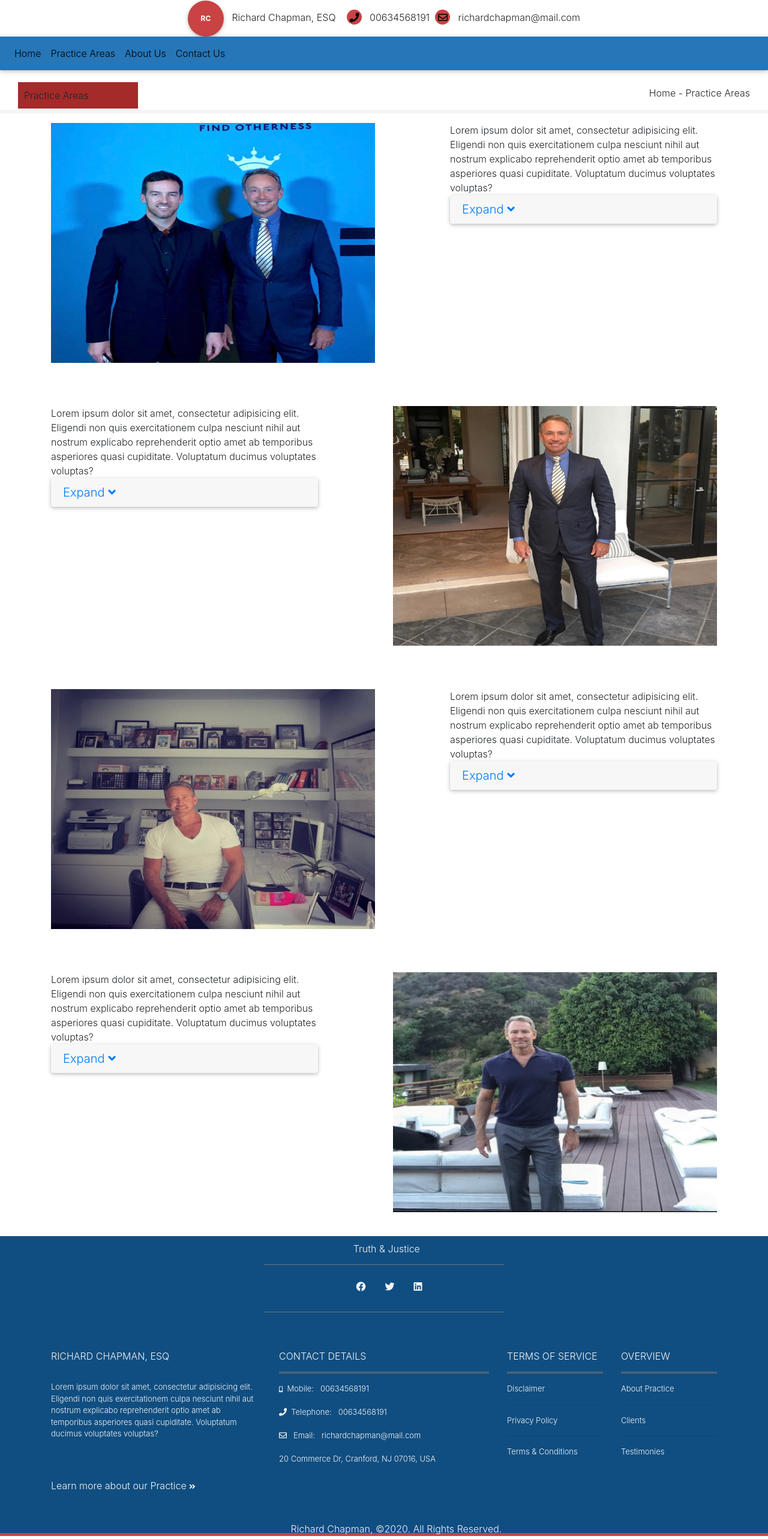
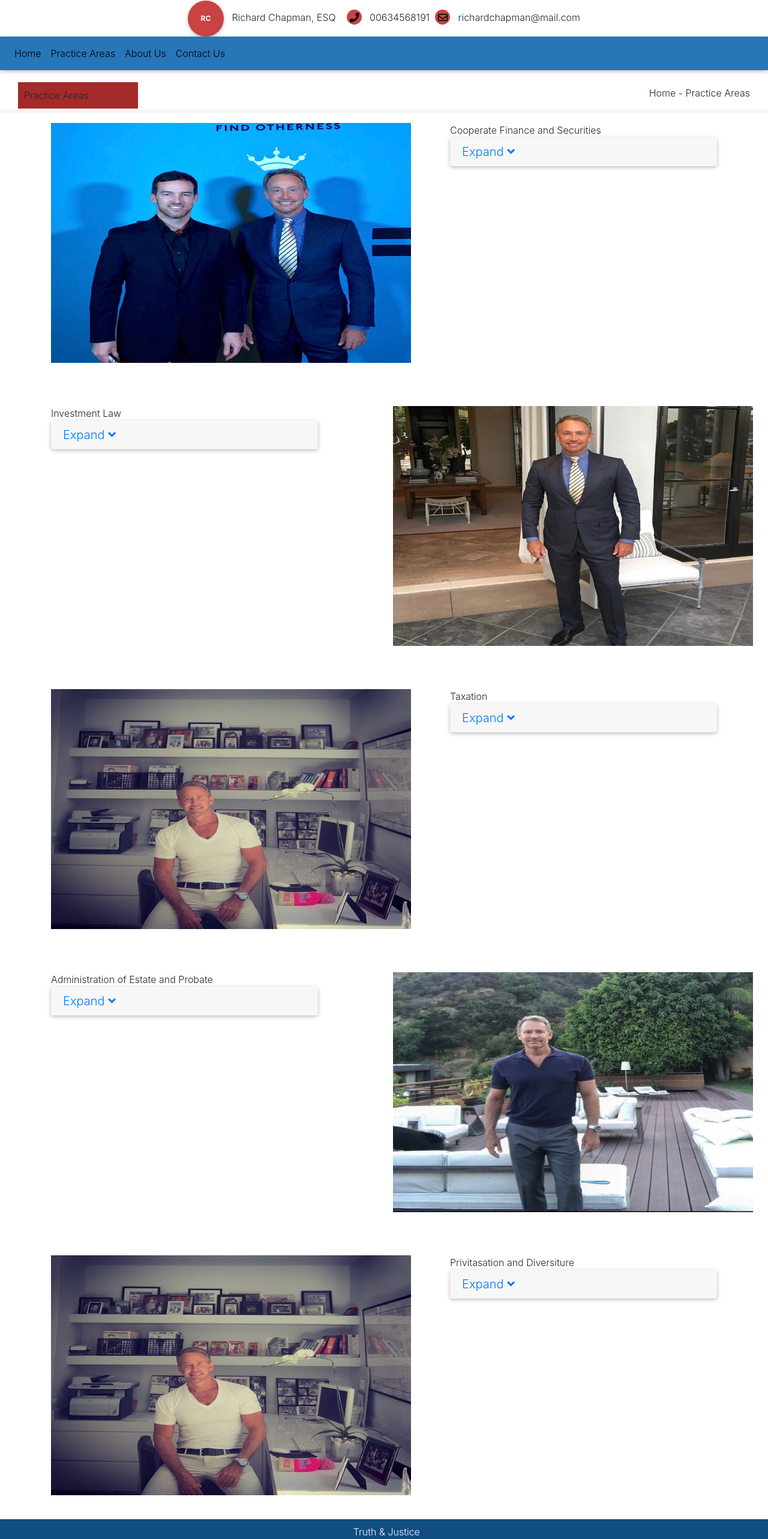
Before and after one commit to elikemscott/LF, a React (Create React App) app: page /Practice in a window 1280 px wide. Shown: the top 2566 px of the page at 60% size. Built offline with nearby package versions, Linux system fonts and the light colour scheme.

Commit message:
text added

```diff
--- a/src/components/Parallax.js
+++ b/src/components/Parallax.js
@@ -74,42 +74,43 @@ export default function App() {
       <span className="line1"></span> <span class="dot1"></span>
       <span class="dot2"></span> <span className="line2"></span>
       <div class="flex-container">
+      <div className="taxation">
+          <hr></hr> <h6>COOPERATE FINANCE AND SECURITIES</h6> <br /> <br />
+          <p>
+          Examples of my extensive experience in corporate finance and securities include:
+           Equity and debt issues, investment banking, public offering and private placements of securities by local and foreign issuers.
+          </p>
+        </div>
+
+
         <div className="investment_law">
           <hr className="investment_law_hr"></hr> <h6>INVESTMENT LAW </h6>
           <br /> <br />
           <p>
-            Lorem ipsum dolor sit amet, consectetur adipisicing elit. Eligendi
-            non quis exercitationem culpa nesciunt nihil aut nostrum explicabo
-            reprehenderit optio amet ab temporibus asperiores quasi cupiditate.
-            Voluptatum ducimus voluptates voluptas?
+          Because of a more realistic and market determined exchange rate, privatisation of state-owned companies,
+          liberalisation of trade and relaxation of controls, America’s investment climate is very congenial to both local and foreign investors.
           </p>
         </div>
 
         <div className="taxation">
           <hr></hr> <h6>TAXATION</h6> <br /> <br />
           <p>
-            Lorem ipsum dolor sit amet, consectetur adipisicing elit. Eligendi
-            non quis exercitationem culpa nesciunt nihil aut nostrum explicabo
-            reprehenderit optio amet ab temporibus asperiores quasi cupiditate.
-            Voluptatum ducimus voluptates voluptas?
+          I have a wide-range of expertise in tax matters and offers advice on tax liabilities,
+          incentives and exemptions for old, new and investing companies.
           </p>
         </div>
         <div className="admin">
           <hr></hr> <h6>ADMINISTRATION OF ESTATE AND PROBATE</h6> <br /> <br />
           <p>
-            Lorem ipsum dolor sit amet, consectetur adipisicing elit. Eligendi
-            non quis exercitationem culpa nesciunt nihil aut nostrum explicabo
-            reprehenderit optio amet ab temporibus asperiores quasi cupiditate.
-            Voluptatum ducimus voluptates voluptas?
+          In addition to providing legal representation and advice in this area of practice,
+          I have legal expertise in matters pertaining to testate and intestate succession.
           </p>
         </div>
         <div className="privatasation">
           <hr></hr> <h6>PRIVITASATION AND DIVERSITURE</h6> <br /> <br />
           <p>
-            Lorem ipsum dolor sit amet, consectetur adipisicing elit. Eligendi
-            non quis exercitationem culpa nesciunt nihil aut nostrum explicabo
-            reprehenderit optio amet ab temporibus asperiores quasi cupiditate.
-            Voluptatum ducimus voluptates voluptas?
+          As one of the lawyers  acting as legal consultants to the Divestiture Implementation Committee in America,
+          I have assisted in the structuring and accelerated divestiture of Government interest in state-owned enterprises.
           </p>
         </div>
       </div>
--- a/src/components/Practice_areas.js
+++ b/src/components/Practice_areas.js
@@ -15,12 +15,10 @@ import image7 from '../Images/image_7.jpeg';
 
             <div className="container">
                 <div className="row">
-                <div className="col-6 max-w"><img src={image3} height="400px" width="100%"/></div>
+                <div className="col-6 max-w"><img src={image3} height="400px" width="600px"/></div>
                 <div className="col-1"></div>
                 <div className="col-5">
-                    <span>Lorem ipsum dolor sit amet, consectetur adipisicing elit. Eligendi non quis
-                        exercitationem culpa nesciunt nihil aut nostrum explicabo reprehenderit optio amet
-                         ab temporibus asperiores quasi cupiditate. Voluptatum ducimus voluptates voluptas?</span>
+                    <span>Cooperate Finance and Securities</span>
 
 <div class="accordion md-accordion" id="accordionEx1" role="tablist" aria-multiselectable="true">
 
@@ -41,21 +39,15 @@ import image7 from '../Images/image_7.jpeg';
     <div id="collapseTwo1" class="collapse" role="tabpanel" aria-labelledby="headingTwo1"
       data-parent="#accordionEx1">
       <div class="card-body">
-        Anim pariatur cliche reprehenderit, enim eiusmod high life accusamus terry richardson ad squid. 3
-        wolf
-        moon
-        officia aute, non cupidatat skateboard dolor brunch. Food truck quinoa nesciunt laborum eiusmod.
-        Brunch
-        3
-        wolf moon tempor, sunt aliqua put a bird on it squid single-origin coffee nulla assumenda
-        shoreditch
-        et.
-        Nihil anim keffiyeh helvetica, craft beer labore wes anderson cred nesciunt sapiente ea proident.
-        Ad
-        vegan
-        excepteur butcher vice lomo. Leggings occaecat craft beer farm-to-table, raw denim aesthetic synth
-        nesciunt
-        you probably haven't heard of them accusamus labore sustainable VHS.
+      Examples of my extensive experience in corporate finance and securities include: <br/> <br/>
+      * Equity and debt issues, investment banking, public offering and private placements of securities by local and foreign issuers.<br/> <br/>
+      * Due diligence reports for a myriad of prospective investors internationally.<br/> <br/>
+      *Advising a leading international financial institution on the relevant American law in the floating of exchangeable bonds on the London Stock Exchange.<br/>
+      *Advising clients on floated convertible bonds on the London and New York Stock Exchanges.<br/> <br/>
+      * Advising on mergers, reconstructions and restructuring of financial businesses.<br/> <br/>
+      * Providing advice on American law in relation to foreign ownership of securities, local market practice governing trading and settlement of securities.<br/> <br/>
+      *Advising on gold mining concessions including the raising of capital from a syndicate of lenders from the United Kingdom.<br/> <br/>
+      * Advising on legal and regulatory environment and local licensing requirements for the issuance of debt securities in America
       </div>
     </div>
 
@@ -80,9 +72,7 @@ import image7 from '../Images/image_7.jpeg';
                 <div className="row">
 
                     <div className="col-5">
-                    <span>Lorem ipsum dolor sit amet, consectetur adipisicing elit. Eligendi non quis exercitationem
-                        culpa nesciunt nihil aut nostrum explicabo reprehenderit optio amet ab temporibus asperiores quasi
-                         cupiditate. Voluptatum ducimus voluptates voluptas?</span>
+                    <span>Investment Law</span>
                         <div class="accordion md-accordion" id="accordionEx1" role="tablist" aria-multiselectable="true">
 
 
@@ -102,21 +92,14 @@ import image7 from '../Images/image_7.jpeg';
   <div id="collapseTwo1" class="collapse" role="tabpanel" aria-labelledby="headingTwo1"
     data-parent="#accordionEx1">
     <div class="card-body">
-      Anim pariatur cliche reprehenderit, enim eiusmod high life accusamus terry richardson ad squid. 3
-      wolf
-      moon
-      officia aute, non cupidatat skateboard dolor brunch. Food truck quinoa nesciunt laborum eiusmod.
-      Brunch
-      3
-      wolf moon tempor, sunt aliqua put a bird on it squid single-origin coffee nulla assumenda
-      shoreditch
-      et.
-      Nihil anim keffiyeh helvetica, craft beer labore wes anderson cred nesciunt sapiente ea proident.
-      Ad
-      vegan
-      excepteur butcher vice lomo. Leggings occaecat craft beer farm-to-table, raw denim aesthetic synth
-      nesciunt
-      you probably haven't heard of them accusamus labore sustainable VHS.
+    Because of a more realistic and market determined exchange rate, privatisation of state-owned companies,
+     liberalisation of trade and relaxation of controls, America’s investment climate is very congenial to both
+     local and foreign investors.I represents investors in obtaining the appropriate licences from the  Investment
+     Promotion Centre  and other governmental agencies I have been instrumental in and has been an industry leader in
+     thesetting up of major investment companies in the areas of:Cellular telecommunications network in America;A major explosives
+     factory;The setting up of a medical laboratory and clinical pathology company; and,The shipping and mercantile business.
+     I have also played a leading role in the setting up of other major companies in mining, leasing and finance, security services,
+     construction, television and film production.
     </div>
   </div>
 
@@ -128,18 +111,16 @@ import image7 from '../Images/image_7.jpeg';
 
 </div></div>
                     <div className="col-1"></div>
-                    <div className="col-6"> <img src={image6}  height="400px" width="100%"/> </div>
+                    <div className="col-6"> <img src={image6}  height="400px" width="600px"/> </div>
                 </div>
             </div>  <br/> <br/> <br/>
 
             <div className="container">
                 <div className="row">
-                <div className="col-6 max-w"><img src={image7} height="400px" width="100%"/></div>
+                <div className="col-6 max-w"><img src={image7} height="400px" width="600px"/></div>
                 <div className="col-1"></div>
                 <div className="col-5">
-                    <span>Lorem ipsum dolor sit amet, consectetur adipisicing elit. Eligendi non quis
-                        exercitationem culpa nesciunt nihil aut nostrum explicabo reprehenderit optio amet
-                         ab temporibus asperiores quasi cupiditate. Voluptatum ducimus voluptates voluptas?</span>
+                    <span>Taxation</span>
 
 <div class="accordion md-accordion" id="accordionEx1" role="tablist" aria-multiselectable="true">
 
@@ -160,21 +141,9 @@ import image7 from '../Images/image_7.jpeg';
     <div id="collapseTwo1" class="collapse" role="tabpanel" aria-labelledby="headingTwo1"
       data-parent="#accordionEx1">
       <div class="card-body">
-        Anim pariatur cliche reprehenderit, enim eiusmod high life accusamus terry richardson ad squid. 3
-        wolf
-        moon
-        officia aute, non cupidatat skateboard dolor brunch. Food truck quinoa nesciunt laborum eiusmod.
-        Brunch
-        3
-        wolf moon tempor, sunt aliqua put a bird on it squid single-origin coffee nulla assumenda
-        shoreditch
-        et.
-        Nihil anim keffiyeh helvetica, craft beer labore wes anderson cred nesciunt sapiente ea proident.
-        Ad
-        vegan
-        excepteur butcher vice lomo. Leggings occaecat craft beer farm-to-table, raw denim aesthetic synth
-        nesciunt
-        you probably haven't heard of them accusamus labore sustainable VHS.
+      I have a wide-range of expertise in tax matters and offers advice on tax liabilities, incentives and exemptions for old,
+      new and investing companies.i regularly advise on various tax structures, taking advantage of the fiscal and tax incentives
+      incorporated in the Minerals and Mining Law.
       </div>
     </div>
 
@@ -199,9 +168,7 @@ import image7 from '../Images/image_7.jpeg';
                 <div className="row">
 
                     <div className="col-5">
-                    <span>Lorem ipsum dolor sit amet, consectetur adipisicing elit. Eligendi non quis exercitationem
-                        culpa nesciunt nihil aut nostrum explicabo reprehenderit optio amet ab temporibus asperiores quasi
-                         cupiditate. Voluptatum ducimus voluptates voluptas?</span>
+                    <span>Administration of Estate and Probate</span>
                         <div class="accordion md-accordion" id="accordionEx1" role="tablist" aria-multiselectable="true">
 
 
@@ -221,21 +188,10 @@ import image7 from '../Images/image_7.jpeg';
   <div id="collapseTwo1" class="collapse" role="tabpanel" aria-labelledby="headingTwo1"
     data-parent="#accordionEx1">
     <div class="card-body">
-      Anim pariatur cliche reprehenderit, enim eiusmod high life accusamus terry richardson ad squid. 3
-      wolf
-      moon
-      officia aute, non cupidatat skateboard dolor brunch. Food truck quinoa nesciunt laborum eiusmod.
-      Brunch
-      3
-      wolf moon tempor, sunt aliqua put a bird on it squid single-origin coffee nulla assumenda
-      shoreditch
-      et.
-      Nihil anim keffiyeh helvetica, craft beer labore wes anderson cred nesciunt sapiente ea proident.
-      Ad
-      vegan
-      excepteur butcher vice lomo. Leggings occaecat craft beer farm-to-table, raw denim aesthetic synth
-      nesciunt
-      you probably haven't heard of them accusamus labore sustainable VHS.
+    In addition to providing legal representation and advice in this area of practice,
+    I have legal expertise in matters pertaining to testate and intestate succession.
+    My expertise covers drafting of wills, legal representation in court for the grant and resealing of Letters of Administration,
+    Probate, registration of Probate granted outside the jurisdiction and litigation arising therefrom as well as administration of estates
     </div>
   </div>
 
@@ -247,9 +203,66 @@ import image7 from '../Images/image_7.jpeg';
 
 </div></div>
                     <div className="col-1"></div>
-                    <div className="col-6"> <img src={image4}  height="400px" width="100%"/> </div>
+                    <div className="col-6"> <img src={image4}  height="400px" width="600px"/> </div>
+                </div>
+            </div> <br/> <br/> <br/>
+
+            <div className="container">
+                <div className="row">
+                <div className="col-6 max-w"><img src={image7} height="400px" width="600px"/></div>
+                <div className="col-1"></div>
+                <div className="col-5">
+                    <span>Privitasation and Diversiture</span>
+
+<div class="accordion md-accordion" id="accordionEx1" role="tablist" aria-multiselectable="true">
+
+
+  <div class="card">
+
+
+    <div class="card-header" role="tab" id="headingTwo1">
+      <a class="collapsed" data-toggle="collapse" data-parent="#accordionEx1" href="#collapseTwo1"
+        aria-expanded="false" aria-controls="collapseTwo1">
+        <h5 class="mb-0">
+          Expand <i class="fas fa-angle-down rotate-icon"></i>
+        </h5>
+      </a>
+    </div>
+
+
+    <div id="collapseTwo1" class="collapse" role="tabpanel" aria-labelledby="headingTwo1"
+      data-parent="#accordionEx1">
+      <div class="card-body">
+      As one of the lawyers  acting as legal consultants to the Divestiture Implementation Committee in America,
+       I have assisted in the structuring and accelerated divestiture of Government interest in state-owned enterprises.
+       Experience in this area includes conducting legal and corporate due diligence and preparing related reports for the
+       Government to divest its shares in certain state-owned enterprises.I have also acted as legal advisers to several institutional
+        investors in the USA, Japan and Malaysia in their bid to purchase Government interest state-owned enterprises engaged in diverse
+        business activities ranging from film production and exhibition to construction, transport and banking.As legal advisers to a UK
+        statutory corporation focused on investment in developing countries, i assisted in structuring financial packages for a glass manufacturing
+        state-owned enterprise when theGovernment divested its interest; the financing and the establishment of Tetrapak facilities and the expansion
+        of business activities of two fruit processing companies.
+      </div>
+    </div>
+
+  </div>
+
+
+
+
+
+</div>
+
+                </div>
+
+
+
+
+
                 </div>
             </div>
+
+
 
 
 
```
